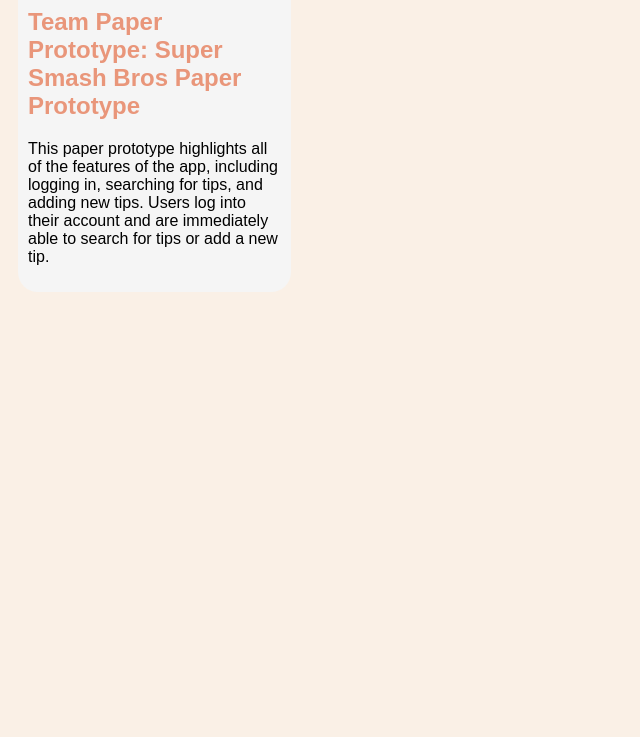
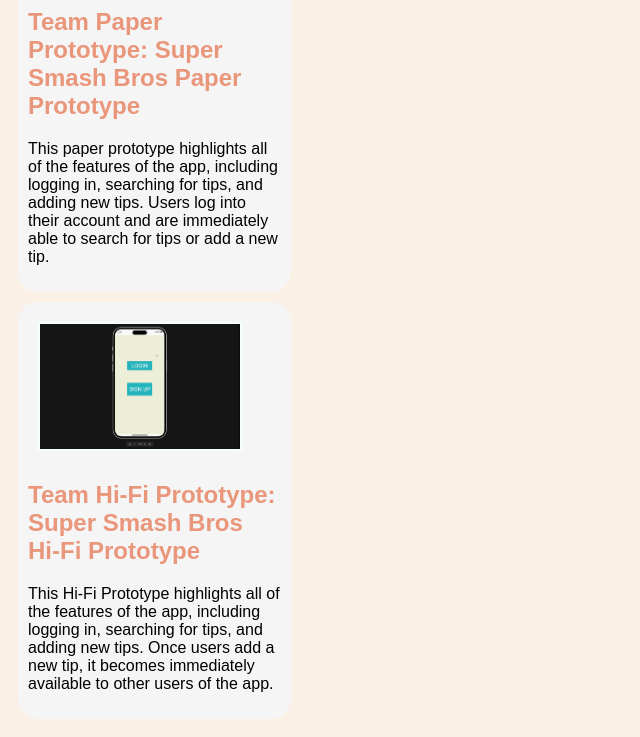
Before and after one commit to FinlayPalmer/FinlayPalmer.github.io, a plain HTML site: page index.html in a window 1280 px wide. Shown: the part 1876-2613 px from the top of the page, without its empty margins (0-640 px from the left). Before the commit the page ends 2186 px from the top, so only its background shows below. Drawn offline with Linux system fonts and the light colour scheme.

Commit message:
Add files via upload

```diff
--- a/index.html
+++ b/index.html
@@ -71,5 +71,15 @@
           </p>
         </section>
       </section>
+      <!-- Hi-Fi Prototype Assignment-->
+      <section class="assign">
+        <img src="images/Hi-Fi_Photo.png">
+        <section class="assign-def">
+          <a href="https://youtu.be/QhTRfJ9E2F8"><h2>Team Hi-Fi Prototype: Super Smash Bros Hi-Fi Prototype</h2></a>
+          <p>
+            This Hi-Fi Prototype highlights all of the features of the app, including logging in, searching for tips, and adding new tips. Once users add a new tip, it becomes immediately available to other users of the app.
+          </p>
+        </section>
+      </section>
     </body>
   </html>
```
Also changed, not shown: images/Hi-Fi_Photo.png (added).
